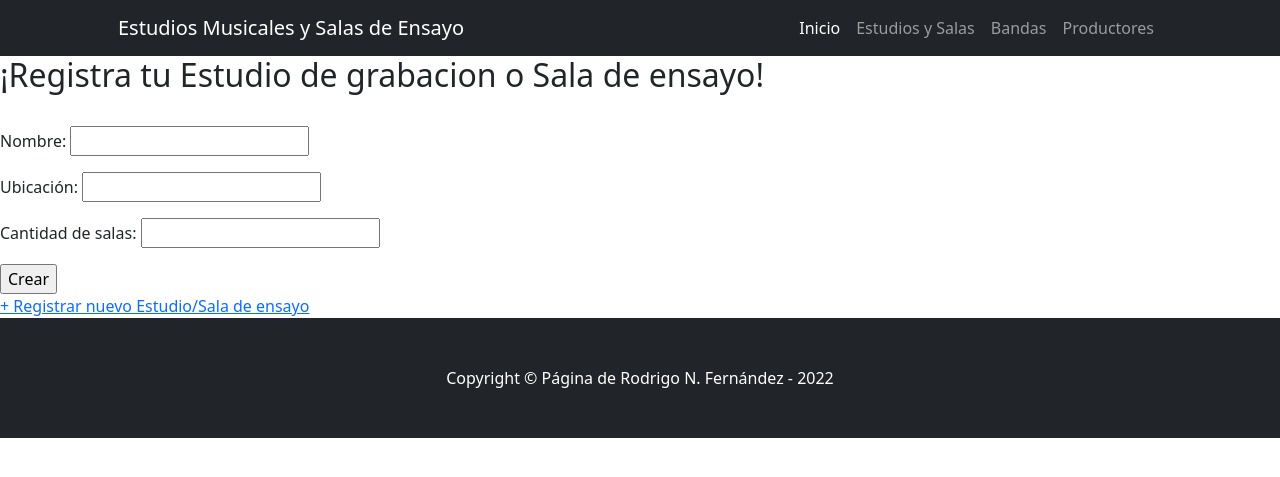
After one commit to coco-fernandez/EstudiosMusicales, a Django app: template EstudiosMusicalesApp/templates/EstudiosMusicalesApp/formulario_estudio.html in a window 1280 px wide. The commit adds this page. Shown: the top 477 px of the page. Run offline with Django 4.2, Linux system fonts and the light colour scheme; the template is opened without the code that fills it, so the values that code supplies are empty; some libraries are stand-ins or nearby versions.

Commit message:
formulario estudio creado

```diff
--- a/EstudiosMusicalesApp/templates/EstudiosMusicalesApp/estudios.html
+++ b/EstudiosMusicalesApp/templates/EstudiosMusicalesApp/estudios.html
@@ -7,4 +7,6 @@ Estudios y Salas de ensayo
 
 {% block contenidoPagina %}
 CONTENIDO DE ESTUDIOS Y SALAS
+<br><br><br><br>
+<a href="{% url 'crear_estudio' %}"> + Registrar nuevo Estudio/Sala de ensayo </a>
 {% endblock %}
--- /dev/null
+++ b/EstudiosMusicalesApp/templates/EstudiosMusicalesApp/formulario_estudio.html
@@ -0,0 +1,24 @@
+{% extends 'EstudiosMusicalesApp/base.html' %}
+{% load static %}
+
+{% block tituloPagina %}
+Registrar Estudios y Salas de ensayo
+{% endblock %}
+
+{% block contenidoPagina %}
+<h2>¡Registra tu Estudio de grabacion o Sala de ensayo!</h2>
+<br>
+<form action="" method="post">
+    {% csrf_token %}
+
+    <p>Nombre: <input type="text" name="" id="nombre"> </p>
+
+    <p>Ubicación: <input type="text" name="" id="ubicacion"> </p>
+
+    <p>Cantidad de salas: <input type="number" name="cantidad_salas" id="" min="0" > </p>
+
+    <input type="submit" value="Crear">
+
+</form>
+<a href="{% url 'crear_estudio' %}"> + Registrar nuevo Estudio/Sala de ensayo </a>
+{% endblock %}
```
Also changed, not shown: EstudiosMusicalesApp/templates/EstudiosMusicalesApp/crear_estudio.html (deleted, +0 -19 lines), EstudiosMusicalesApp/views.py (+18 -12 lines), EstudiosMusicalesApp/templates/EstudiosMusicalesApp/crear_banda.html (deleted), EstudiosMusicalesApp/templates/EstudiosMusicalesApp/crear_productor.html (deleted), EstudiosMusicalesApp/templates/EstudiosMusicalesApp/formulario_banda.html (added), EstudiosMusicalesApp/templates/EstudiosMusicalesApp/formulario_productor.html (added).
